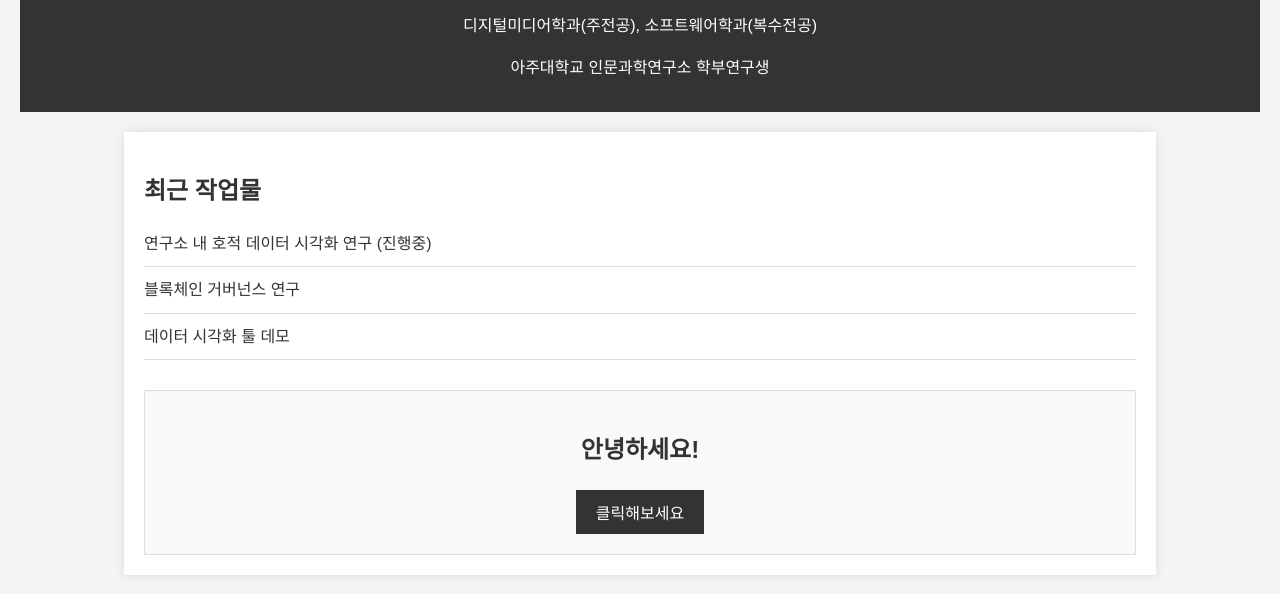
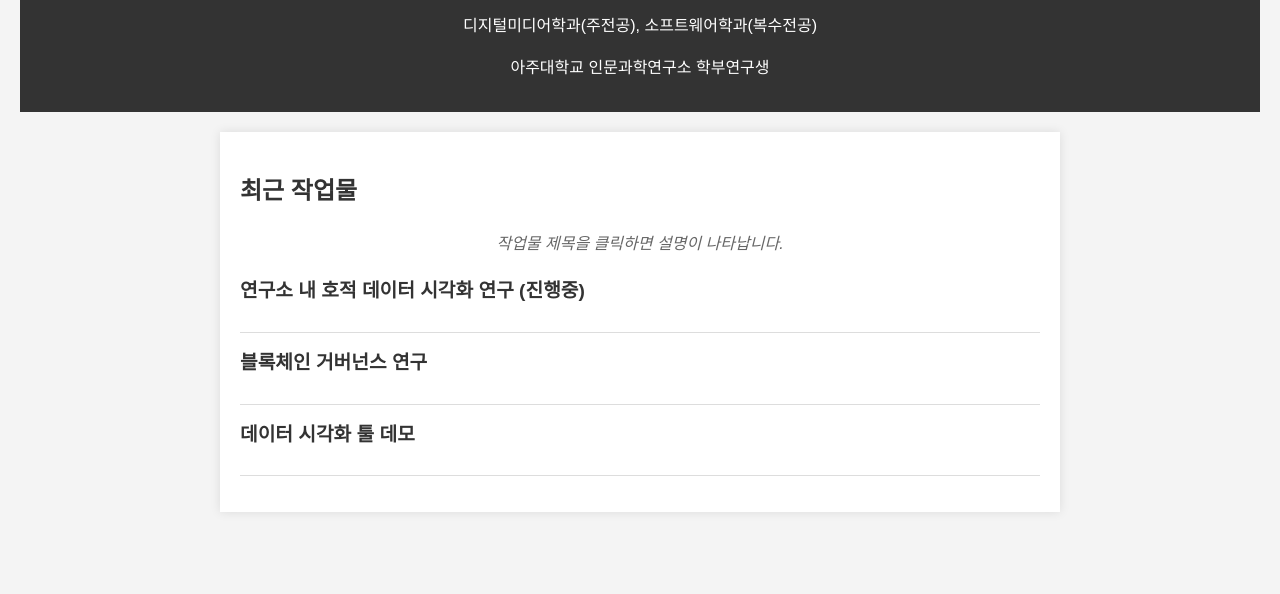
Before and after one commit to honeykwak/pwd-week1, a plain HTML site: page index.html in a window 1280 px wide. Shown: the part 90-684 px from the top of the page. Drawn offline with Linux system fonts and the light colour scheme.

Commit message:
Refactor: Implement accordion for projects

```diff
--- a/index.html
+++ b/index.html
@@ -16,16 +16,21 @@
     <main>
         <section id="projects">
             <h2>최근 작업물</h2>
+            <p class="instruction">작업물 제목을 클릭하면 설명이 나타납니다.</p>
             <ul>
-                <li><a href="https://manseong-daedongbo-viz.vercel.app/" target="_blank">연구소 내 호적 데이터 시각화 연구 (진행중)</a></li>
-                <li><a href="https://contextualalliancevis.vercel.app/" target="_blank">블록체인 거버넌스 연구</a></li>
-                <li><a href="https://word-cloud-maker.vercel.app/" target="_blank">데이터 시각화 툴 데모</a></li>
+                <li class="project-item">
+                    <h3 class="project-title">연구소 내 호적 데이터 시각화 연구 (진행중)</h3>
+                    <p class="description">조선 후기 호적 자료인 만성대동보의 데이터를 분석하고 인터랙티브 웹 기술을 통해 시각화하여, 일반인과 연구자들이 데이터에 쉽게 접근하고 인사이트를 얻을 수 있도록 돕는 연구 프로젝트입니다. <a href="https://manseong-daedongbo-viz.vercel.app/" target="_blank">프로젝트 보기</a></p>
+                </li>
+                <li class="project-item">
+                    <h3 class="project-title">블록체인 거버넌스 연구</h3>
+                    <p class="description">블록체인 네트워크의 의사결정 과정(거버넌스)에서 나타나는 참여자들의 상호작용과 영향력을 시각적으로 분석하여, 거버넌스 모델의 투명성과 효율성을 평가하는 연구입니다. <a href="https://contextualalliancevis.vercel.app/" target="_blank">프로젝트 보기</a></p>
+                </li>
+                <li class="project-item">
+                    <h3 class="project-title">데이터 시각화 툴 데모</h3>
+                    <p class="description">사용자가 텍스트 데이터를 입력하면 자동으로 워드 클라우드를 생성해주는 간단한 웹 애플리케이션입니다. 데이터 시각화 라이브러리 활용 능력을 보여주는 데모 프로젝트입니다. <a href="https://word-cloud-maker.vercel.app/" target="_blank">프로젝트 보기</a></p>
+                </li>
             </ul>
-        </section>
-
-        <section id="interactive">
-            <h2 id="dynamic-text">안녕하세요!</h2>
-            <button id="change-text-btn">클릭해보세요</button>
         </section>
     </main>
 
--- a/script.js
+++ b/script.js
@@ -1,12 +1,23 @@
 document.addEventListener('DOMContentLoaded', () => {
-    const dynamicText = document.getElementById('dynamic-text');
-    const changeTextBtn = document.getElementById('change-text-btn');
+    const projectTitles = document.querySelectorAll('.project-title');
 
-    const messages = ["반갑습니다!", "포트폴리오를 둘러보세요.", "좋은 하루 되세요!"];
-    let currentIndex = 0;
+    projectTitles.forEach(title => {
+        title.addEventListener('click', () => {
+            // Close all other descriptions
+            projectTitles.forEach(otherTitle => {
+                const otherDesc = otherTitle.nextElementSibling;
+                if (otherTitle !== title && otherDesc.style.display === 'block') {
+                    otherDesc.style.display = 'none';
+                }
+            });
 
-    changeTextBtn.addEventListener('click', () => {
-        currentIndex = (currentIndex + 1) % messages.length;
-        dynamicText.textContent = messages[currentIndex];
+            // Toggle the clicked description
+            const description = title.nextElementSibling;
+            if (description.style.display === 'block') {
+                description.style.display = 'none';
+            } else {
+                description.style.display = 'block';
+            }
+        });
     });
 });
--- a/style.css
+++ b/style.css
@@ -19,7 +19,7 @@ header h1 {
 }
 
 main {
-    width: 80%;
+    max-width: 800px;
     margin: auto;
     overflow: hidden;
     padding: 20px;
@@ -27,43 +27,49 @@ main {
     box-shadow: 0 0 10px rgba(0, 0, 0, 0.1);
 }
 
+.instruction {
+    color: #666;
+    font-style: italic;
+    text-align: center;
+    margin-bottom: 20px;
+}
+
 #projects ul {
     list-style: none;
     padding: 0;
 }
 
-#projects li {
+.project-item {
     border-bottom: 1px #ddd solid;
-    padding-bottom: 10px;
-    margin-bottom: 10px;
+    padding-bottom: 15px;
+    margin-bottom: 15px;
 }
 
-#projects a {
-    text-decoration: none;
+.project-title {
+    cursor: pointer;
+    font-size: 1.2em;
+    margin: 10px 0;
     color: #333;
+    transition: color 0.3s ease;
 }
 
-#projects a:hover {
+.project-title:hover {
     color: #007BFF;
 }
 
-#interactive {
-    text-align: center;
-    margin-top: 30px;
-    padding: 20px;
-    background: #f9f9f9;
-    border: 1px solid #ddd;
+.description {
+    display: none; /* Initially hidden */
+    padding-left: 20px;
+    border-left: 3px solid #007BFF;
+    margin-top: 10px;
 }
 
-button {
-    background: #333;
-    color: #fff;
-    border: none;
-    padding: 10px 20px;
-    cursor: pointer;
-    font-size: 16px;
+.description a {
+    font-weight: bold;
+    color: #007BFF;
+    text-decoration: none;
 }
 
-button:hover {
-    background: #555;
+.description a:hover {
+    text-decoration: underline;
 }
```
